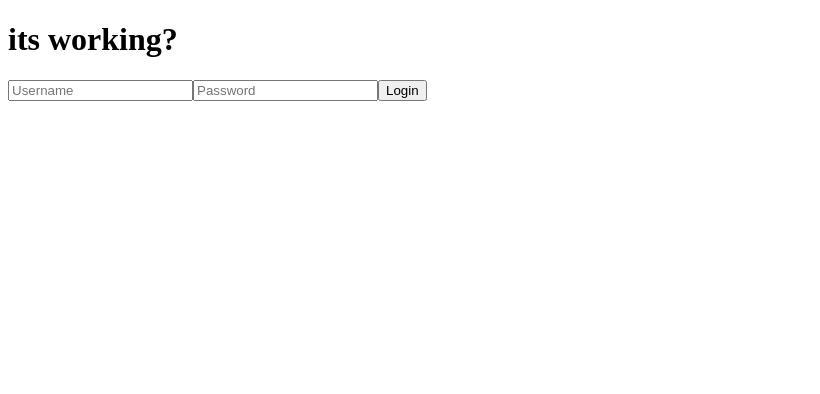
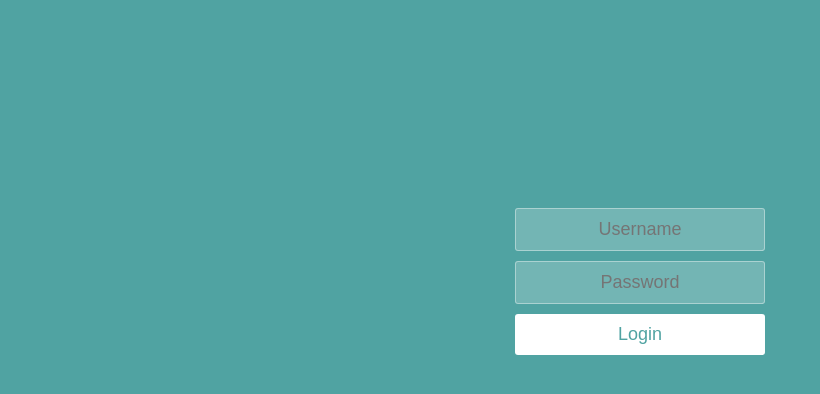
Before and after one commit to abdullahelwalid/iNote-frontend, a React (Create React App) app: page / in a window 1280 px wide. Shown: the top 394 px of the page, without its empty margins (0-820 px from the left). Built offline with nearby package versions, Linux system fonts and the light colour scheme.

Commit message:
style sheet

```diff
--- a/public/index.html
+++ b/public/index.html
@@ -11,6 +11,7 @@
     />
     <link rel="apple-touch-icon" href="%PUBLIC_URL%/logo192.png" />
     <link rel="manifest" href="%PUBLIC_URL%/manifest.json" />
+    <link rel="stylesheet" href="styles.css" />
     <title>React App</title>
   </head>
   <body>
--- /dev/null
+++ b/public/styles.css
@@ -0,0 +1,60 @@
+* {
+    box-sizing: border-box;
+    margin: 0;
+    padding: 0;
+    font-weight: 300;
+  }
+
+  body {
+    font-family: "Source Sans Pro", sans-serif;
+    color: white;
+    font-weight: 300;
+    background: #50a3a2;
+    width: 100%;
+    height: 100%;
+    text-align: center;
+  }
+
+  .container {
+    margin: 10% auto;
+    padding: 80px 0;
+    text-align: center;
+  }
+
+  .container h1 {
+    font-size: 40px;
+    font-weight: 200;
+  }
+
+  form {
+    margin-top: 15%;
+    padding: 20px 0;
+    position: relative;
+  }
+
+  form input {
+    border: 1px solid rgba(252, 252, 252, 0.4);
+    background-color: rgba(252, 252, 252, 0.2);
+    width: 250px;
+    border-radius: 3px;
+    font-family: "Source Sans Pro", sans-serif;
+    padding: 10px 15px;
+    margin: 0px auto 10px auto;
+    display: block;
+    text-align: center;
+    font-size: 18px;
+    color: white;
+    font-weight: 300;
+  }
+
+  form button {
+    appearance: none;
+    outline: 0;
+    background-color: white;
+    border: 0;
+    padding: 10px 15px;
+    color: #50a3a2;
+    border-radius: 3px;
+    width: 250px;
+    font-size: 18px;
+  }
--- a/src/components/app.jsx
+++ b/src/components/app.jsx
@@ -5,7 +5,6 @@
 function App() {
   return (
     <dev>
-      <h1>its working?</h1>
       <Form/>
     </dev>
   );
--- a/src/components/login.jsx
+++ b/src/components/login.jsx
@@ -6,7 +6,7 @@
 
 function Form(){
     return (
-        <form className="form">
+            <form className="form" className="container">
                 <Input
                     type="text" placeholder="Username"
                 />
```
Lines whose indentation alone changed are shown as unchanged.
